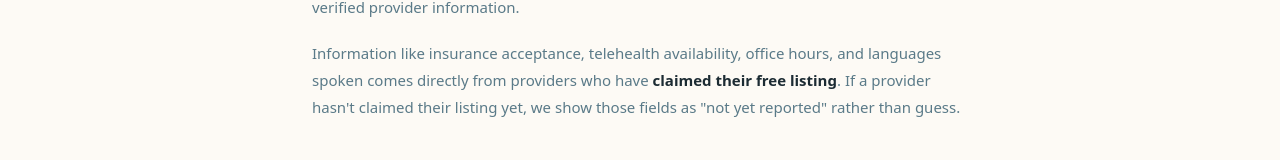
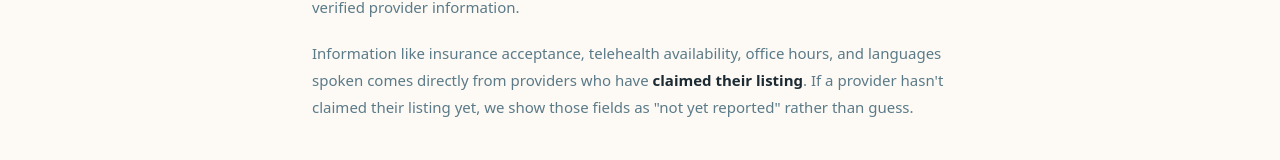
Before and after one commit to Kylechim/your-doctor-sd, a React (Create React App) app: page /about in a window 1280 px wide. Shown: the part 2135-2295 px from the top of the page. Built offline with nearby package versions, Linux system fonts and the light colour scheme; no server answers.

Commit message:
Update About.jsx

```diff
--- a/src/pages/About.jsx
+++ b/src/pages/About.jsx
@@ -107,7 +107,7 @@ export default function About() {
             Provider information comes from the <strong style={{ color: C.text }}>National Provider Index (NPI)</strong> — a free, public federal database of every licensed healthcare provider in the United States. We download this data monthly and filter it to San Diego county, so you're always seeing current, government-verified provider information.
           </p>
           <p style={{ fontSize: 15, lineHeight: 1.8, color: C.muted }}>
-            Information like insurance acceptance, telehealth availability, office hours, and languages spoken comes directly from providers who have <strong style={{ color: C.text }}>claimed their free listing</strong>. If a provider hasn't claimed their listing yet, we show those fields as "not yet reported" rather than guess.
+            Information like insurance acceptance, telehealth availability, office hours, and languages spoken comes directly from providers who have <strong style={{ color: C.text }}>claimed their listing</strong>. If a provider hasn't claimed their listing yet, we show those fields as "not yet reported" rather than guess.
           </p>
         </div>
 
```
